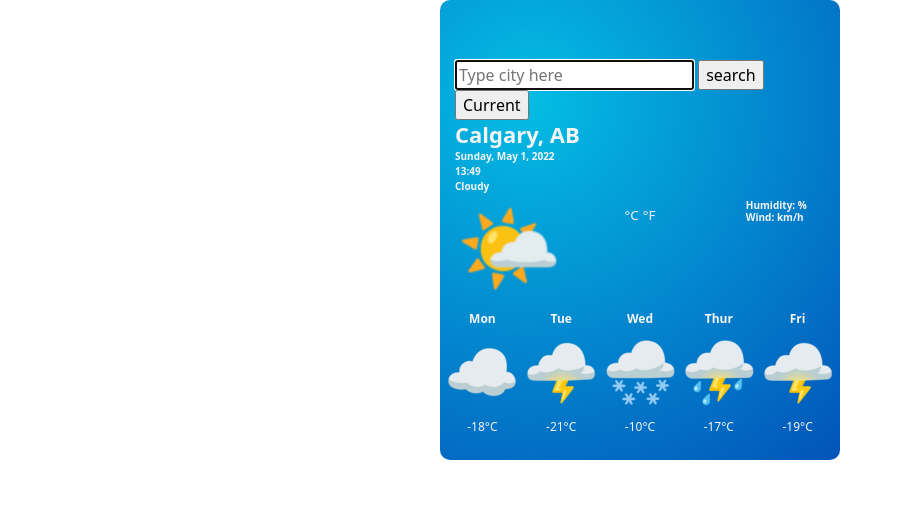
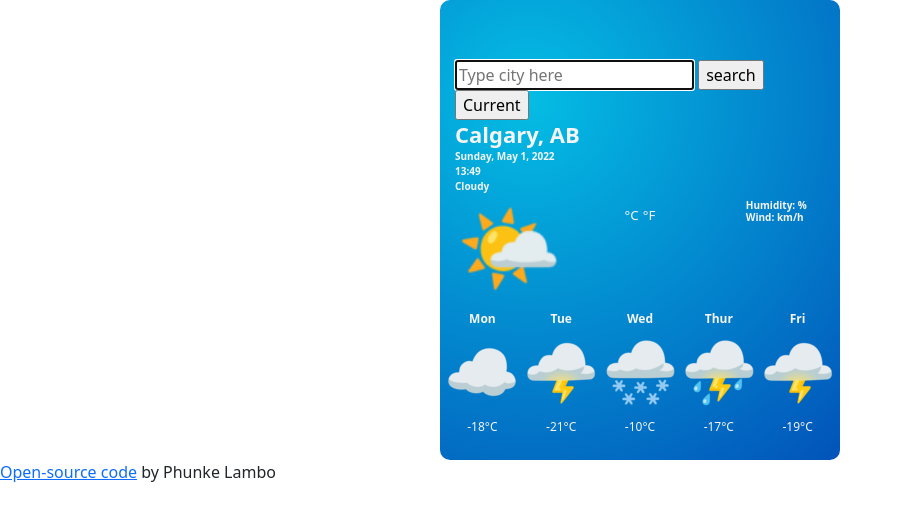
Before and after one commit to phunkelambo/WeatherApps, a website built with Parcel: page index.html in a window 1280 px wide. Shown: the whole page, without its empty margins (0-902 px from the left). Built offline with nearby package versions, Linux system fonts and the light colour scheme; no server answers.

Commit message:
link added as footer

```diff
--- a/index.html
+++ b/index.html
@@ -4,6 +4,8 @@
 <head>
   <title>Weather App</title>
   <meta charset="UTF-8">
+  <meta http-equiv="X-UA-Compatible" content="IE=edge">
+  <meta name="viewport" content="width=device-width, initial-scale=1.0">
   <script src="https://cdn.jsdelivr.net/npm/axios/dist/axios.min.js"></script>
   <link href="src/styles.css" rel="stylesheet">
   <link href="https://cdn.jsdelivr.net/npm/bootstrap@5.1.3/dist/css/bootstrap.min.css" rel="stylesheet"
@@ -68,6 +70,7 @@
   </div>
   </h3>
   </div>
+  <footer><a href="https://github.com/phunkelambo/WeatherApps">Open-source code</a> by Phunke Lambo</footer>
   <script src="src/index.js"></script>
 </body>
 
```
